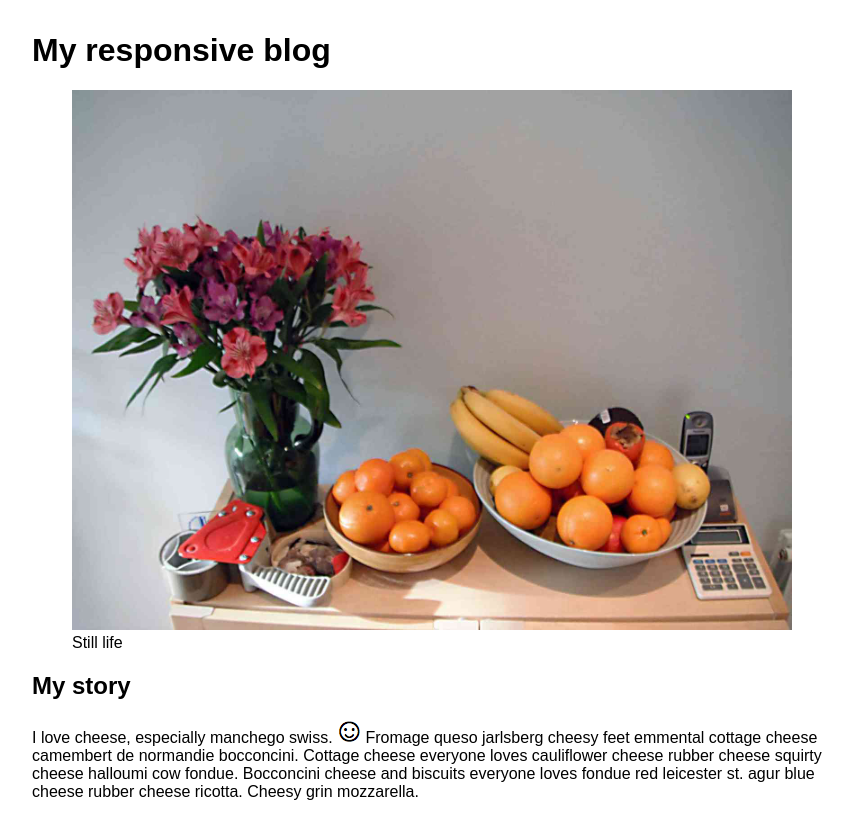
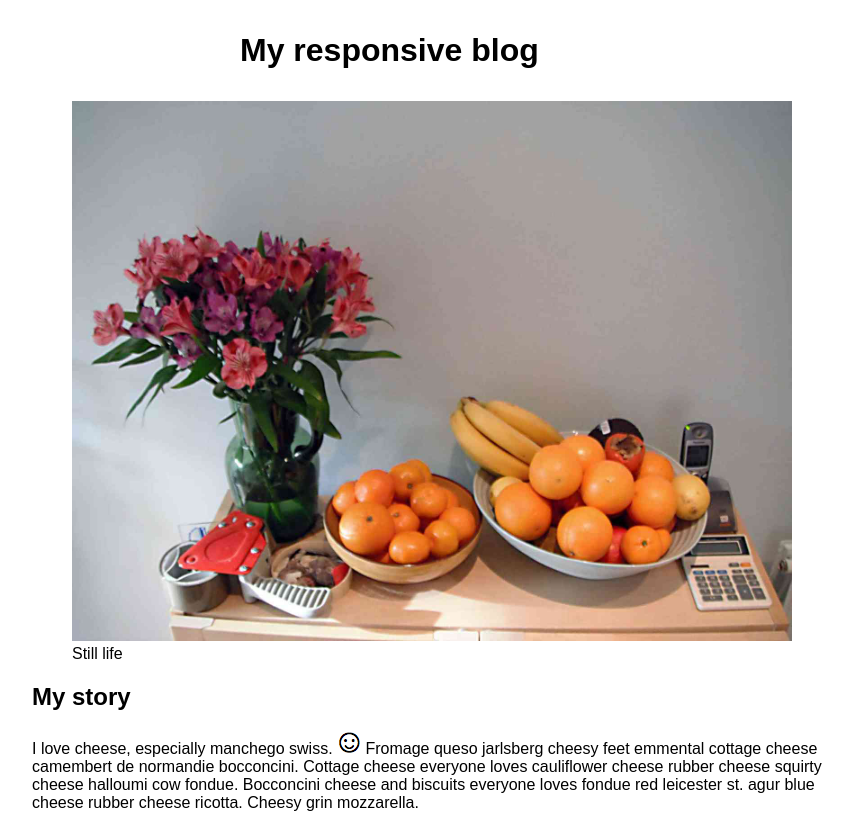
Before and after one commit to thenglee/responsive_images_blog, a website: page index.html in a window 1280 px wide. Shown: the top 815 px of the page, without its empty margins (0-853 px from the left). Drawn offline with Linux system fonts and the light colour scheme.

Commit message:
Centralise h1 text

```diff
--- a/css/main.css
+++ b/css/main.css
@@ -26,7 +26,8 @@ article {
 }
 
 h1 {
-
+  margin: 0 auto 1em auto;
+  width: 800px;
 }
 
 img {
```
